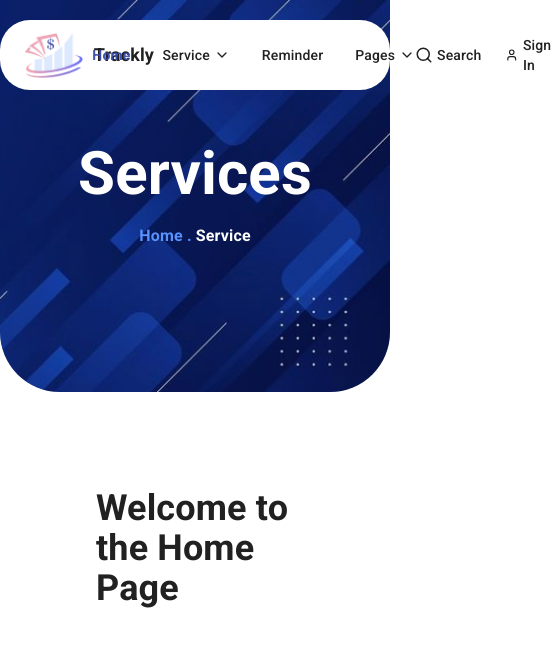
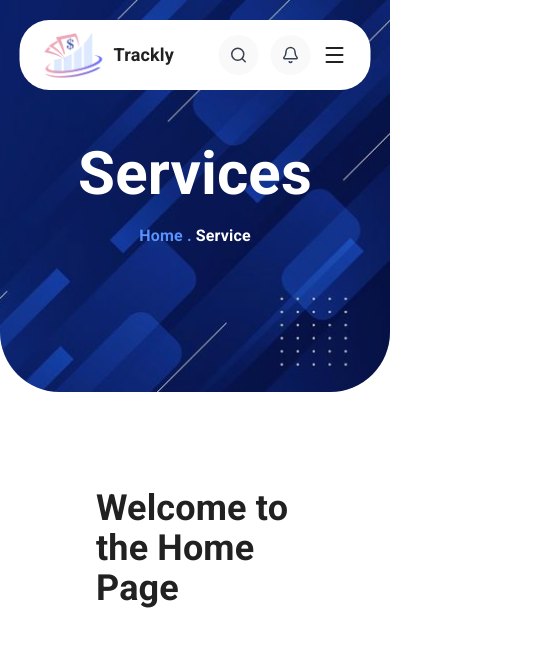
Before and after one commit to Seraj-Omar/Personal-Finance-and-Bill-Splitting-Assistant, a Next.js app: page / in a window 390 px wide. Shown: the top 646 px of the page, 556 px wide, since content can reach past the window. Built offline with nearby package versions, Linux system fonts and the light colour scheme.

Commit message:
Make Header responsive

```diff
--- a/src/components/Header.tsx
+++ b/src/components/Header.tsx
@@ -1,11 +1,14 @@
 "use client";
 
 import Link from "next/link";
+import { useState } from "react";
 import { usePathname } from "next/navigation";
-import { Search, ChevronDown, User } from "lucide-react";
+import { Search, ChevronDown, User, Menu, X, Bell } from "lucide-react";
 
 export default function Navbar() {
   const pathname = usePathname();
+  const [isMobileMenuOpen, setIsMobileMenuOpen] = useState(false);
+  const [isServiceOpen, setIsServiceOpen] = useState(false);
 
   const isActiveExact = (path: string) =>
     pathname === path
@@ -15,39 +18,70 @@ const isActiveExact = (path: string) =>
   const isActiveGroup = (path: string) =>
     pathname.startsWith(path)
       ? "text-[#3447aaee] font-semibold"
-    : "hover:text-[#3447AA] transition";
+      : "hover:text-[#3447aaee] transition";
+
+  const services = [
+    { name: "Debt", href: "/debts" },
+    { name: "Bill", href: "/bills" },
+    { name: "Expenses", href: "/service/expenses" },
+    { name: "Income", href: "/service/incomes" },
+  ];
 
   return (
     <nav
       className="
         absolute top-5 left-1/2 -translate-x-1/2
-        w-full max-w-[1306px]
+        w-[90%] max-w-[1306px]
         flex items-center justify-between
         py-[12px] px-[24px]
         bg-white
         rounded-[30px]
         z-50
+
       "
     >
-      <div className="flex items-center gap-2">
-        <img src="/logo.png" className="w-[62px] h-[45.55px]" />
-        <span className="font-bold text-lg">Trackly</span>
+      <Link href="/">
+        <div className="flex  items-center gap-2 cursor-pointer">
+          <img
+            src="/logo.png"
+            className="w-[62px] h-[45.55px]"
+            alt="Trackly Logo"
+          />
+          <h1 className="font-bold text-lg">Trackly</h1>
         </div>
+      </Link>
 
-      <ul className="flex gap-8 items-center text-sm font-medium">
+      <ul className="hidden md:flex gap-7 items-center text-sm font-medium">
         <li>
           <Link href="/" className={isActiveExact("/")}>
             Home
           </Link>
         </li>
 
-        <li className="relative group cursor-pointer">
-          <div
+        <li className="relative">
+          <button
+            onClick={() => setIsServiceOpen((p) => !p)}
             className={`flex items-center gap-1 ${isActiveGroup("/service")}`}
           >
             Service
-            <ChevronDown size={16} />
-          </div>
+            <ChevronDown size={16} className="stroke-current fill-current" />
+          </button>
+
+          {isServiceOpen && (
+            <ul className="absolute left-0 top-full mt-2 bg-white shadow-lg rounded-xl flex flex-col min-w-[120px]">
+              {services.map((item) => (
+                <li key={item.href}>
+                  <Link
+                    href={item.href}
+                    onClick={() => setIsServiceOpen(false)}
+                    className="block px-4 py-2 hover:bg-[#f0f0f0]"
+                  >
+                    {item.name}
+                  </Link>
+                </li>
+              ))}
+            </ul>
+          )}
         </li>
 
         <li>
@@ -56,28 +90,101 @@ const isActiveGroup = (path: string) =>
           </Link>
         </li>
 
-        <li className="relative group cursor-pointer">
-          <div className={`flex items-center gap-1 ${isActiveGroup("/about")}`}>
-            Pages
-            <ChevronDown size={16} />
-          </div>
+        <li>
+          <Link href="/budget" className={isActiveExact("/budget")}>
+            Budget
+          </Link>
         </li>
       </ul>
 
-      <div className="flex items-center gap-6 text-sm font-medium">
-        <button className="flex items-center gap-1 hover:text-purple-600 transition">
+      <div className="hidden md:flex items-center gap-6 text-sm font-medium">
+        <Link href="/Notification" className="group">
+          <div className="w-[40px] h-[40px] flex items-center justify-center rounded-[30px] bg-[#f9f9fa] text-gray-700 group-hover:text-[#3447aaee] transition">
+            <Bell size={18} className="fill-current" />
+          </div>
+        </Link>
+
+        <button className="flex items-center gap-1 text-gray-700 hover:text-[#3447aaee] focus:text-[#3447aaee] transition">
           <Search size={18} />
           <span>Search</span>
         </button>
 
         <Link
-          href="/"
-          className={`flex items-center gap-1 ${isActiveExact("/login")}`}
+          href="/login"
+          className="flex items-center gap-1 text-gray-700 hover:text-[#3447aaee] focus:text-[#3447aaee] transition"
         >
-          <User size={18} />
+          <User size={18} className="fill-current" />
           <span>Sign In</span>
         </Link>
       </div>
+
+      <div className="md:hidden flex items-center gap-3">
+        <button className="w-[40px] h-[40px] flex items-center justify-center rounded-full bg-[#f9f9fa] text-gray-700 hover:text-[#3447aaee] transition">
+          <Search size={18} />
+        </button>
+
+        <Link href="/Notification">
+          <button className="w-[40px] h-[40px] flex items-center justify-center rounded-full bg-[#f9f9fa] text-gray-700 hover:text-[#3447aaee] transition">
+            <Bell size={18} />
+          </button>
+        </Link>
+
+        <button onClick={() => setIsMobileMenuOpen(!isMobileMenuOpen)}>
+          {isMobileMenuOpen ? <X size={24} /> : <Menu size={24} />}
+        </button>
+      </div>
+
+      {isMobileMenuOpen && (
+        <div className="absolute top-full left-1/2 -translate-x-1/2 mt-2 w-11/12 bg-white rounded-xl flex flex-col gap-4 p-4 md:hidden z-50">
+          <Link href="/" onClick={() => setIsMobileMenuOpen(false)}>
+            Home
+          </Link>
+
+          <li className="flex flex-col gap-2">
+            <button
+              type="button"
+              onClick={() => setIsServiceOpen((prev) => !prev)}
+              className="flex items-center justify-between"
+            >
+              <span>Service</span>
+              <ChevronDown
+                size={16}
+                className={`${isServiceOpen ? "rotate-180" : ""}`}
+              />
+            </button>
+
+            {isServiceOpen && (
+              <ul className="flex flex-col gap-2 pl-4 text-sm text-gray-600">
+                {services.map((item) => (
+                  <li key={item.href}>
+                    <Link
+                      href={item.href}
+                      onClick={() => setIsMobileMenuOpen(false)}
+                    >
+                      {item.name}
+                    </Link>
+                  </li>
+                ))}
+              </ul>
+            )}
+          </li>
+
+          <Link href="/reminder" onClick={() => setIsMobileMenuOpen(false)}>
+            Reminder
+          </Link>
+          <Link href="/budget" onClick={() => setIsMobileMenuOpen(false)}>
+            Budget
+          </Link>
+
+          <Link
+            href="/login"
+            className="text-gray-700 hover:text-[#3447aaee] transition"
+            onClick={() => setIsMobileMenuOpen(false)}
+          >
+            Sign In
+          </Link>
+        </div>
+      )}
     </nav>
   );
 }
```
Lines whose indentation alone changed are shown as unchanged.
